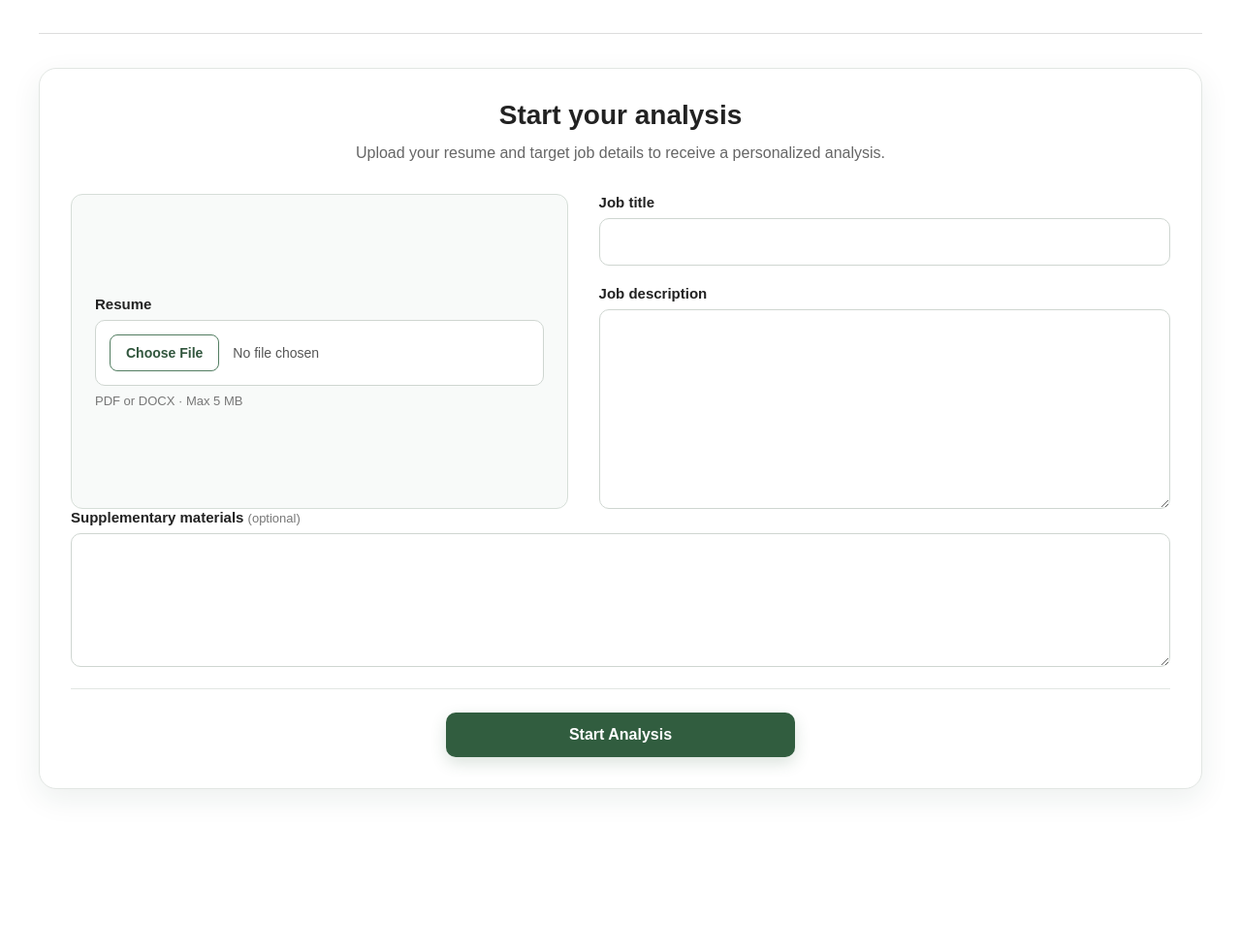
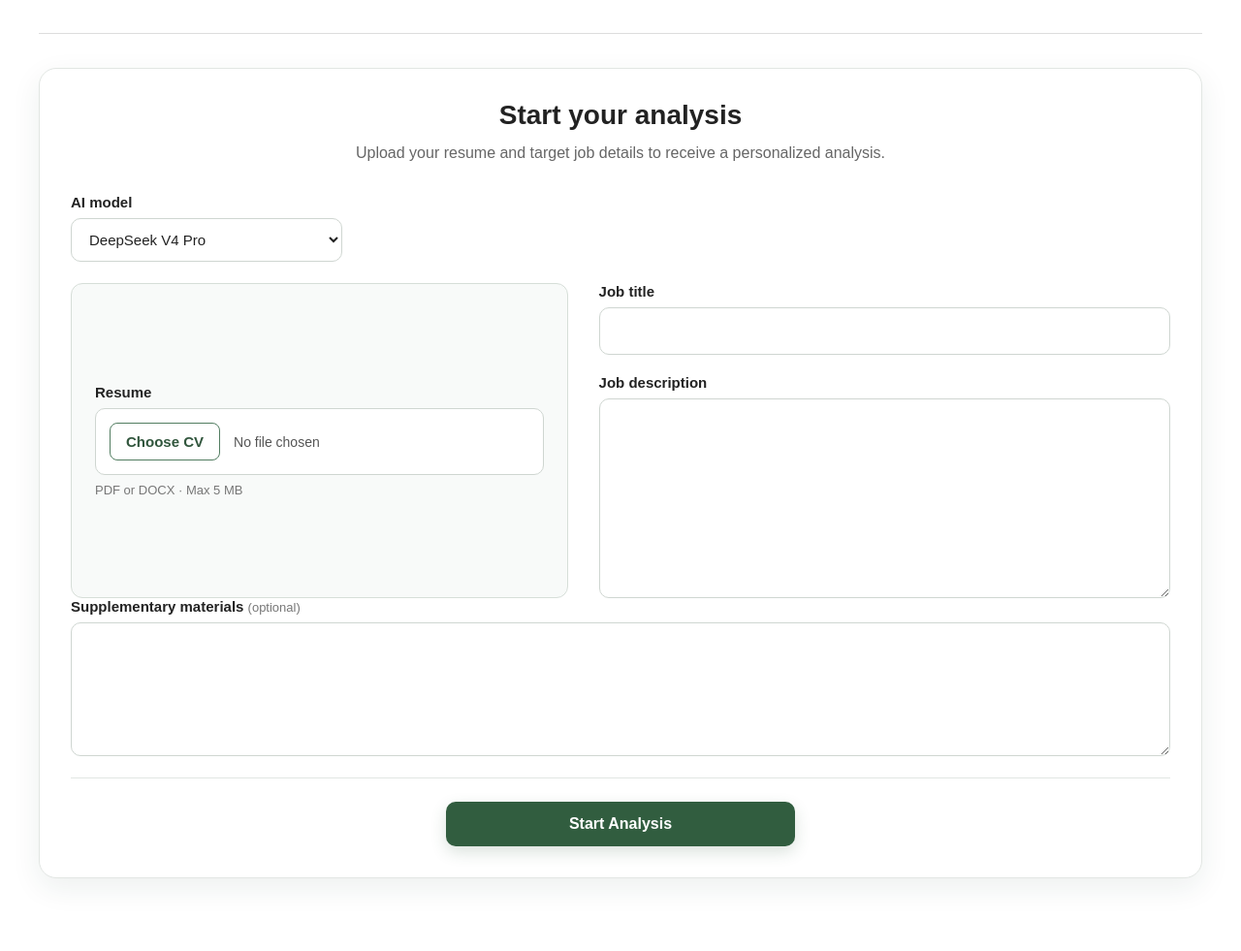
Before and after one commit to timzhang917-cmd/CareerPilot, a Django app: page / in a window 1280 px wide. Shown: the part 373-1354 px from the top of the page at 97% size. Before the commit the page ends 1189 px from the top, so only its background shows below. Run offline with Django 5.2, Linux system fonts and the light colour scheme; the visitor is signed in with stand-in values (Sample User, id 1).

Commit message:
connect gpt model and solve consistency issue, found that gpt 5.6sol output quality is obviously higher than deepseek, polish home page, almost finish minimum product version

```diff
--- a/analyses/forms.py
+++ b/analyses/forms.py
@@ -3,6 +3,15 @@ from django import forms
 
 
 class AnalysisInputForm(forms.Form):
+    ai_model = forms.ChoiceField(
+        label="AI model",
+        choices=[
+            ("deepseek", "DeepSeek V4 Pro"),
+            ("openai", "GPT-5.6 Sol"),
+        ],
+        initial="deepseek",
+    )
+
     resume_file = forms.FileField(label="Resume")
 
     job_title = forms.CharField(
--- a/analyses/static/analyses/css/form.css
+++ b/analyses/static/analyses/css/form.css
@@ -135,8 +135,11 @@
     background-color: #f8faf9;
 }
 
-/* 浏览器原生文件选择控件 */
-.resume-field input[type="file"] {
+/* 自定义简历上传控件 */
+.custom-file-upload {
+    display: flex;
+    align-items: center;
+    gap: 14px;
     width: 100%;
     box-sizing: border-box;
     padding: 14px;
@@ -144,15 +147,21 @@
     border: 1px solid #cfd6d1;
     border-radius: 10px;
     background-color: #ffffff;
-
-    color: #555555;
-    font-family: inherit;
-    font-size: 14px;
 }
 
-/* 美化原生的“选择文件”按钮 */
-.resume-field input[type="file"]::file-selector-button {
-    margin-right: 14px;
+/* 隐藏浏览器原生文件按钮，但保留上传功能 */
+.custom-file-upload input[type="file"] {
+    position: absolute;
+    width: 1px;
+    height: 1px;
+    overflow: hidden;
+    clip-path: inset(50%);
+    white-space: nowrap;
+}
+
+/* 自定义 Choose CV 按钮 */
+.choose-cv-button {
+    flex-shrink: 0;
     padding: 10px 16px;
 
     border: 1px solid #527d61;
@@ -160,13 +169,30 @@
     background-color: #ffffff;
 
     color: #31563d;
-    font-family: inherit;
+    font-size: 14px;
     font-weight: 600;
     cursor: pointer;
 }
 
-.resume-field input[type="file"]::file-selector-button:hover {
+.choose-cv-button:hover {
     background-color: #edf4ef;
+}
+
+/* 使用键盘选中上传控件时的提示 */
+.custom-file-upload input[type="file"]:focus + .choose-cv-button {
+    outline: none;
+    box-shadow: 0 0 0 3px rgba(82, 125, 97, 0.12);
+}
+
+/* 文件名区域 */
+#resume-file-name {
+    min-width: 0;
+    overflow: hidden;
+
+    color: #555555;
+    font-size: 14px;
+    white-space: nowrap;
+    text-overflow: ellipsis;
 }
 
 .file-hint {
@@ -279,3 +305,34 @@
         transform: rotate(360deg);
     }
 }
+
+/* AI 模型选择框 */
+#id_ai_model {
+    width: 280px;
+    max-width: 100%;
+    box-sizing: border-box;
+    padding: 12px 14px;
+
+    border: 1px solid #cfd6d1;
+    border-radius: 10px;
+    background-color: #ffffff;
+
+    color: #222222;
+    font-family: inherit;
+    font-size: 15px;
+    cursor: pointer;
+
+    transition:
+        border-color 0.2s ease,
+        box-shadow 0.2s ease;
+}
+
+#id_ai_model:hover {
+    border-color: #8da998;
+}
+
+#id_ai_model:focus {
+    outline: none;
+    border-color: #527d61;
+    box-shadow: 0 0 0 3px rgba(82, 125, 97, 0.12);
+}
--- a/analyses/static/analyses/js/home.js
+++ b/analyses/static/analyses/js/home.js
@@ -1,3 +1,18 @@
+// 找到简历输入框和文件名显示区域
+const resumeFileInput = document.getElementById("id_resume_file");
+const resumeFileName = document.getElementById("resume-file-name");
+
+// 用户选择简历后，显示真实文件名
+if (resumeFileInput && resumeFileName) {
+    resumeFileInput.addEventListener("change", function () {
+        if (resumeFileInput.files.length > 0) {
+            resumeFileName.textContent = resumeFileInput.files[0].name;
+        } else {
+            resumeFileName.textContent = "No file chosen";
+        }
+    });
+}
+
 // 找到分析表单和等待弹窗
 const analysisForm = document.getElementById("analysis-form");
 const analysePopup = document.getElementById("analyse-popup");
--- a/analyses/templates/analyses/home.html
+++ b/analyses/templates/analyses/home.html
@@ -68,6 +68,15 @@
                     {% csrf_token %}
                     {{ analysis_form.non_field_errors }} <!-- 从原先的一个表单拆分成四个，方便css调整每个字段的位置和大小 -->
 
+                    <div class="form-field">
+                        <label for="{{ analysis_form.ai_model.id_for_label }}">
+                            AI model
+                        </label>
+
+                        {{ analysis_form.ai_model }}
+                        {{ analysis_form.ai_model.errors }}
+                    </div>
+
                     <!-- 两栏区域：左侧上传简历，右侧填写岗位信息 -->
                     <div class="analysis-grid">
 
@@ -77,7 +86,19 @@
                                     Resume
                                 </label>
 
-                                {{ analysis_form.resume_file }}
+                                <div class="custom-file-upload">
+                                    {{ analysis_form.resume_file }}
+
+                                    <label
+                                        for="{{ analysis_form.resume_file.id_for_label }}"
+                                        class="choose-cv-button">
+                                        Choose CV
+                                    </label>
+
+                                    <span id="resume-file-name">
+                                        No file chosen
+                                    </span>
+                                </div>
 
                                 <p class="file-hint">
                                     PDF or DOCX · Max 5 MB
--- a/analyses/views.py
+++ b/analyses/views.py
@@ -1,4 +1,4 @@
-from .services import call_deepseek
+from .services import call_deepseek, call_openai
 from django.contrib.auth.decorators import login_required
 from django.contrib import messages
 from django.shortcuts import get_object_or_404, redirect, render
@@ -47,8 +47,17 @@ def home(request):
                 ],
             )
 
-            # 调用模型并取得已经解析完成的 JSON 字典
-            analysis_result_data = call_deepseek(
+           # 读取用户在表单中选择的模型
+            selected_model = analysis_form.cleaned_data["ai_model"]
+
+            # 根据选择决定使用哪个模型调用函数
+            if selected_model == "openai":
+                call_model = call_openai
+            else:
+                call_model = call_deepseek
+
+            # 两个函数接收相同参数，并返回相同结构的 JSON 字典
+            analysis_result_data = call_model(
                 resume.extracted_text,
                 job_description.job_title,
                 job_description.content,
```
Also changed, not shown: analyses/prompts/cv_analyse.txt (+34 -0 lines), analyses/services.py (+41 -0 lines).
